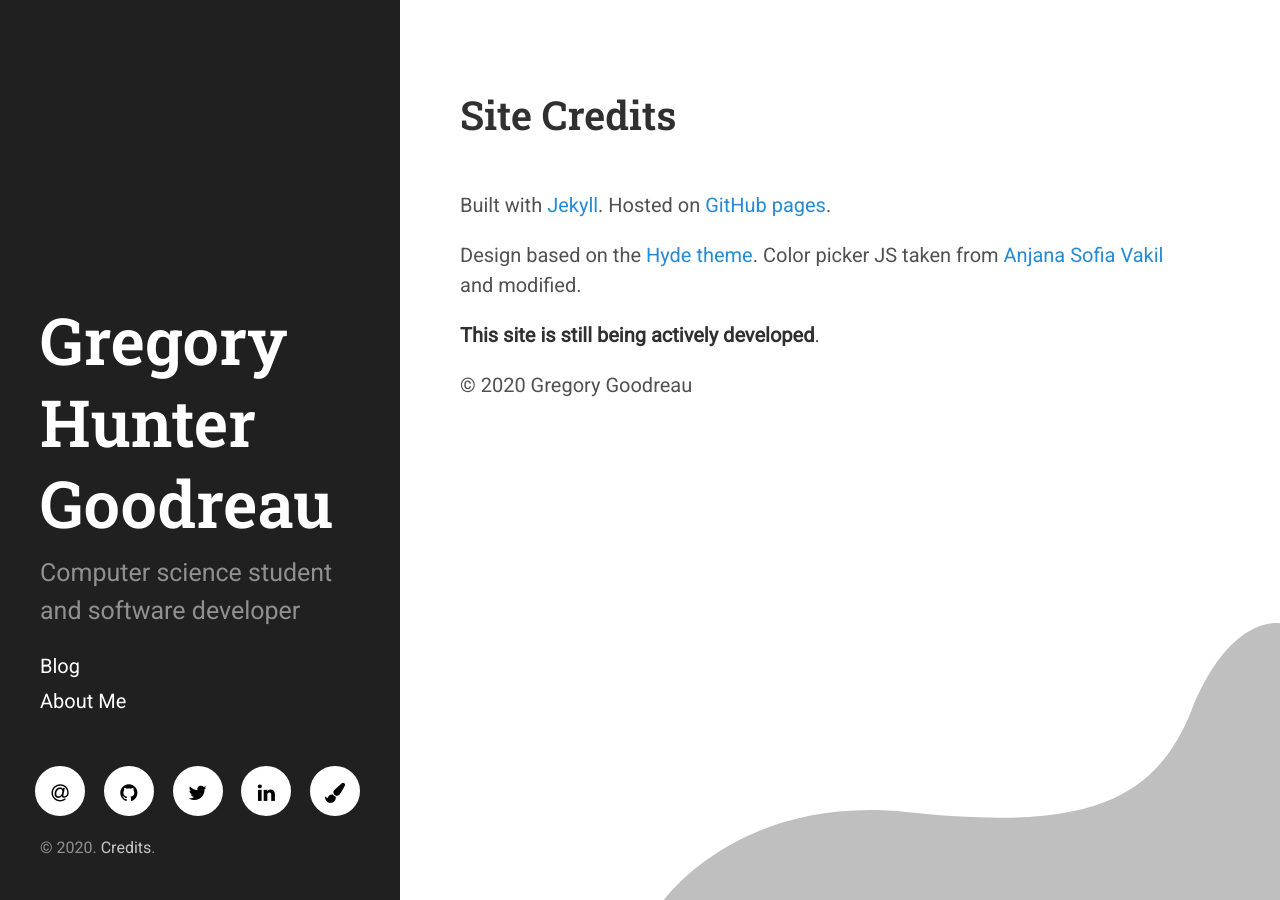
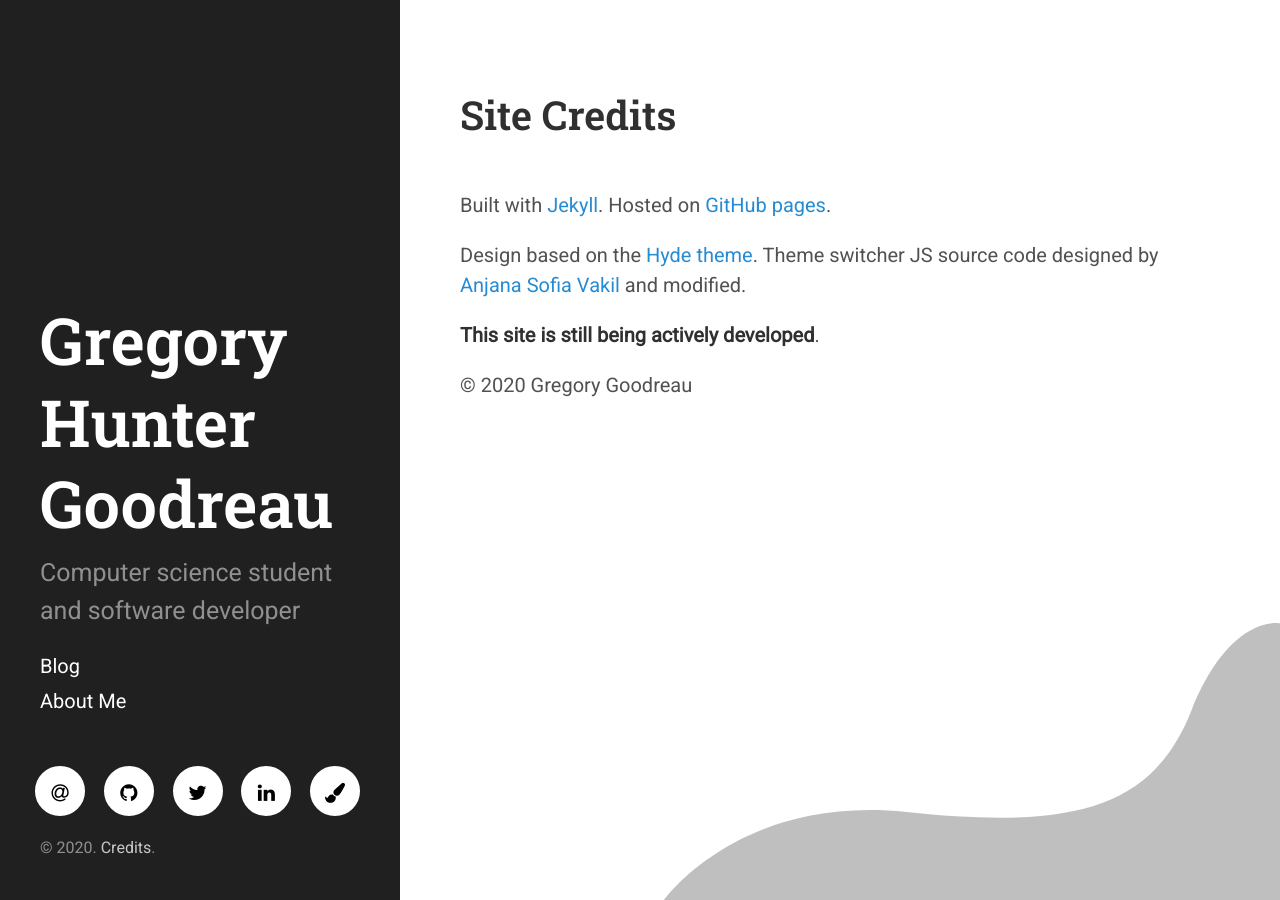
Before and after one commit to ghgoodreau/ghgoodreau.github.io, a Jekyll site: the page built from credits/index.md, in a window 1280 px wide. Built offline with Jekyll 4.4.1, drawn with Linux system fonts in a browser that asks for light colours.

Commit message:
Update index.md

```diff
--- a/credits/index.md
+++ b/credits/index.md
@@ -6,7 +6,7 @@ exclude: true
 
 Built with [Jekyll](https://jekyllrb.com/). Hosted on [GitHub pages](https://pages.github.com/).
 
-Design based on the [Hyde theme](https://hyde.getpoole.com/). Color picker JS taken from [Anjana Sofia Vakil](https://github.com/vakila) and modified.
+Design based on the [Hyde theme](https://hyde.getpoole.com/). Theme switcher JS source code designed by [Anjana Sofia Vakil](https://github.com/vakila) and modified.
 
 **This site is still being actively developed**.
 
```
